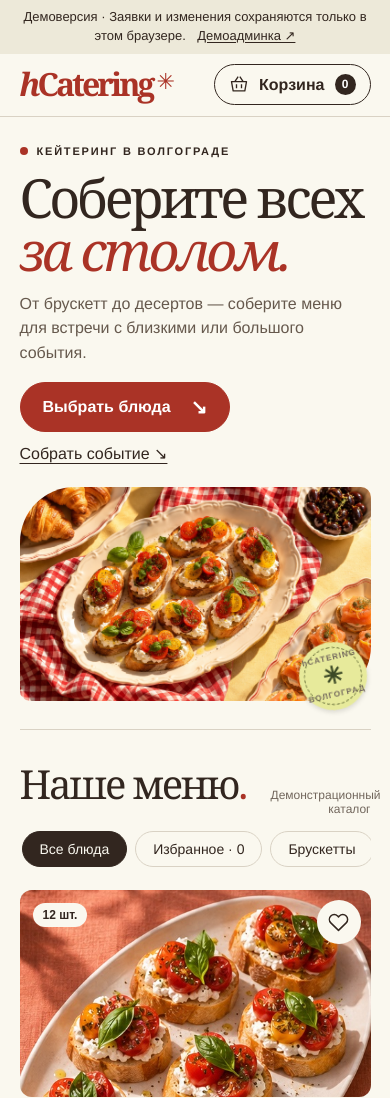
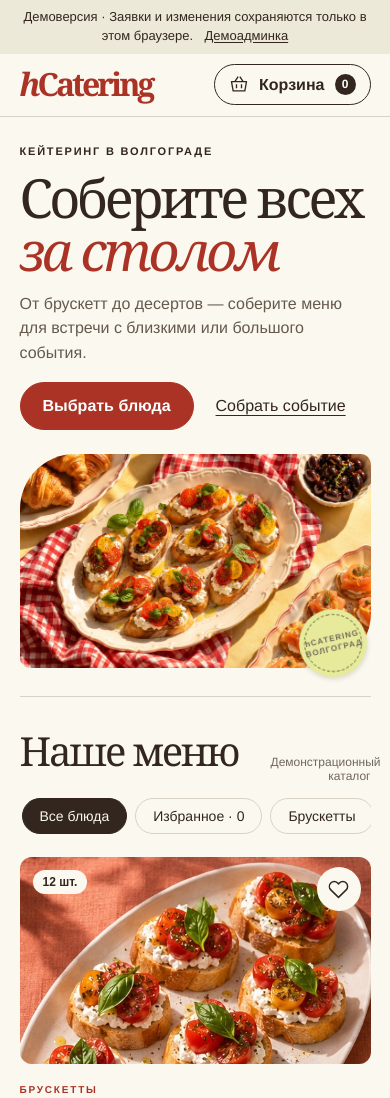
Before and after one commit to norylord/hcatering-demo, a plain HTML site: page docs/index.html in a window 390 px wide. Shown: the top 1098 px of the page. Drawn offline with Linux system fonts and the light colour scheme.

Commit message:
Remove decorative symbols and heading periods

```diff
--- a/docs/index.html
+++ b/docs/index.html
@@ -11,11 +11,11 @@
   </head>
   <body>
     <div id="app" v-cloak>
-      <aside class="demo-notice">Демоверсия · Заявки и изменения сохраняются только в этом браузере. <a href="./admin.html">Демоадминка ↗</a></aside>
+      <aside class="demo-notice">Демоверсия · Заявки и изменения сохраняются только в этом браузере. <a href="./admin.html">Демоадминка</a></aside>
       <header>
         <div class="wrap nav">
           <a href="./" class="logo" aria-label="hCatering, главная"
-            >h<span>Catering</span><i>✳</i></a
+            >h<span>Catering</span></a
           >
           <nav>
             <a href="#menu">Меню</a><a href="#event-constructor">Конструктор</a
@@ -33,15 +33,15 @@
       <main class="wrap">
         <section class="hero">
           <div class="hero-copy">
-            <div class="eyebrow"><i></i> КЕЙТЕРИНГ В ВОЛГОГРАДЕ</div>
-            <h1>Соберите всех<br /><em>за столом.</em></h1>
+            <div class="eyebrow">КЕЙТЕРИНГ В ВОЛГОГРАДЕ</div>
+            <h1>Соберите всех<br /><em>за столом</em></h1>
             <p>
               От брускетт до десертов — соберите меню<br class="desktop" />
               для встречи с близкими или большого события.
             </p>
             <div class="hero-links">
-              <a class="action" href="#menu">Выбрать блюда <span>↘</span></a
-              ><a href="#event-constructor">Собрать событие ↘</a>
+              <a class="action" href="#menu">Выбрать блюда</a
+              ><a href="#event-constructor">Собрать событие</a>
             </div>
           </div>
           <div class="hero-photo">
@@ -49,14 +49,13 @@
               src="./images/table.jpg"
               alt="Фуршетный стол с брускеттами, круассанами и канапе"
             /><span class="seal" aria-hidden="true"
-              ><small>hCATERING</small><strong>✳</strong
-              ><small>ВОЛГОГРАД</small></span
+              ><small>hCATERING</small><small>ВОЛГОГРАД</small></span
             >
           </div>
         </section>
         <section id="menu">
           <div class="section-title">
-            <h2>Наше меню<span>.</span></h2>
+            <h2>Наше меню</h2>
             <small>Демонстрационный каталог</small>
           </div>
           <div class="filters" role="group" aria-label="Фильтры меню">
@@ -175,8 +174,8 @@
           aria-labelledby="event-title"
         >
           <div class="block-intro">
-            <div class="eyebrow"><i></i> EVENT-КОНСТРУКТОР</div>
-            <h2 id="event-title">Ваше<br /><em>мероприятие.</em></h2>
+            <div class="eyebrow">EVENT-КОНСТРУКТОР</div>
+            <h2 id="event-title">Ваше<br /><em>мероприятие</em></h2>
             <p>
               Выберите формат встречи и укажите, что понадобится гостям.
               Менеджер подготовит предложение по вашим пожеланиям.
@@ -236,7 +235,7 @@
               </div>
             </fieldset>
             <button class="action" :disabled="sending">
-              Перейти к заявке <span>↓</span>
+              Перейти к заявке
             </button>
           </form>
         </section>
@@ -305,7 +304,7 @@
               {{confirmation}}
             </p>
             <button class="action" :disabled="sending">
-              {{sending ? 'Отправляем…' : 'Сохранить тестовое обращение'}} <span>→</span>
+              {{sending ? 'Отправляем…' : 'Сохранить тестовое обращение'}}
             </button>
           </form>
         </section>
@@ -313,10 +312,10 @@
       <footer>
         <div class="wrap foot">
           <div>
-            <div class="logo">h<span>Catering</span><i>✳</i></div>
+            <div class="logo">h<span>Catering</span></div>
           </div>
-          <a href="#menu">Вернуться к меню ↑</a>
-          <a href="./admin.html">Админка ↗</a>
+          <a href="#menu">Вернуться к меню</a>
+          <a href="./admin.html">Админка</a>
         </div>
       </footer>
       <dialog ref="dialog" @click="backdrop" @close="receipt=null">
@@ -382,7 +381,7 @@
                     v-model="form.note"
                   ></textarea></label
                 ><button class="action" :disabled="busy">
-                  {{busy?'Отправляем…':'Создать тестовую заявку'}} <span>→</span>
+                  {{busy?'Отправляем…':'Создать тестовую заявку'}}
                 </button>
               </form></template
             >
@@ -419,7 +418,7 @@
           </div>
           <div class="detail-content">
             <div class="eyebrow">
-              <i></i>{{categories.find(c=>c.id===selectedDish.category)?.name}}
+              {{categories.find(c=>c.id===selectedDish.category)?.name}}
             </div>
             <h2 id="detail-title">{{selectedDish.name}}</h2>
             <p v-if="selectedDish.description" class="detail-description">
--- a/docs/style.css
+++ b/docs/style.css
@@ -86,11 +86,6 @@ header {
 .logo span {
   font-style: normal;
 }
-.logo i {
-  font: 22px/1 Georgia;
-  vertical-align: top;
-  margin-left: 4px;
-}
 .logo:hover {
   text-decoration: none;
 }
@@ -170,10 +165,6 @@ header {
   letter-spacing: 1px;
   font-weight: 700;
 }
-.seal strong {
-  font-size: 35px;
-  line-height: 1.05;
-}
 .hero-copy {
   animation: reveal 0.7s ease both;
 }
@@ -187,12 +178,6 @@ header {
   display: flex;
   align-items: center;
   gap: 9px;
-}
-.eyebrow i {
-  width: 8px;
-  height: 8px;
-  background: var(--red);
-  border-radius: 50%;
 }
 h1,
 h2,
@@ -263,9 +248,6 @@ h3 {
 .manage h1 {
   font-size: clamp(40px, 4.5vw, 64px);
   letter-spacing: -0.055em;
-}
-.section-title h2 span {
-  color: var(--red);
 }
 small {
   color: #72675d;
@@ -403,9 +385,6 @@ footer {
 }
 .foot .logo {
   font-size: 31px;
-}
-.foot .logo i {
-  font-size: 17px;
 }
 dialog {
   border: 1px solid var(--line);
@@ -581,9 +560,6 @@ details p {
     width: 68px;
     height: 68px;
     left: -14px;
-  }
-  .seal strong {
-    font-size: 24px;
   }
 }
 @media (max-width: 620px) {
```
Also changed, not shown: docs/admin.html (+3 -3 lines).
